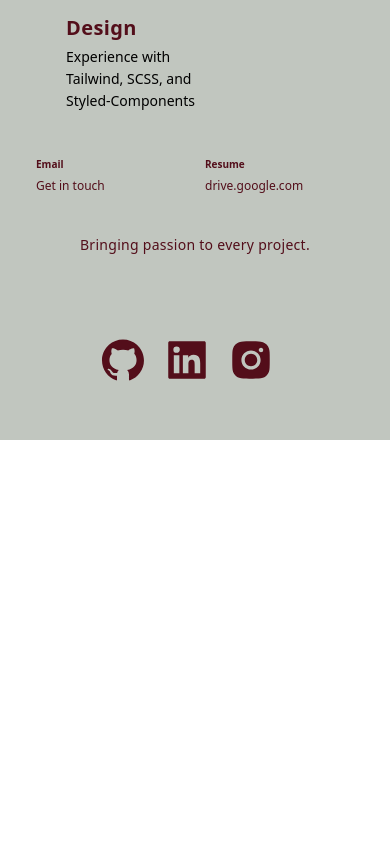
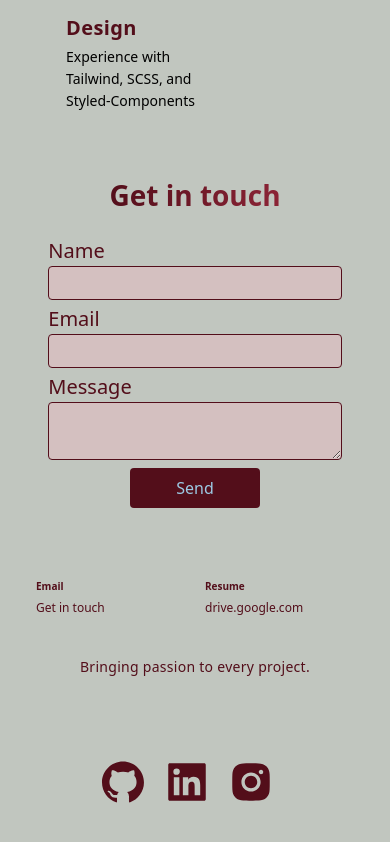
Before and after one commit to anomic84/Personal-Portfolio-React-Tailwind-, a React (Create React App) app: page / in a window 390 px wide. Shown: the part 4225-5067 px from the top of the page. Before the commit the page ends 4665 px from the top, so only its background shows below. Built offline with nearby package versions, Linux system fonts and the light colour scheme; a web font is replaced by a local one.

Commit message:
added contact form

```diff
--- a/package.json
+++ b/package.json
@@ -3,6 +3,7 @@
   "version": "0.1.0",
   "private": true,
   "dependencies": {
+    "@emailjs/browser": "^3.10.0",
     "@testing-library/jest-dom": "^5.16.5",
     "@testing-library/react": "^13.4.0",
     "@testing-library/user-event": "^13.5.0",
--- a/src/App.js
+++ b/src/App.js
@@ -1,5 +1,5 @@
 import React from 'react'
-import { Navbarr, Heror, Projectsr, Techr, Footerr } from './containers';
+import { Navbarr, Heror, Projectsr, Techr, Footerr, Contact } from './containers';
 
 
 const App = () => {
@@ -12,6 +12,7 @@ const App = () => {
             <Projectsr />
             <div className="bg-whitebg">
                 <Techr />
+                <Contact />
                 <Footerr />
             </div>
         </div>
--- /dev/null
+++ b/src/containers/Contact/Contact.jsx
@@ -0,0 +1,53 @@
+import React, { useRef } from 'react';
+import emailjs from '@emailjs/browser';
+
+const Contact = () => {
+  const form = useRef();
+
+  const sendEmail = (e) => {
+    e.preventDefault();
+
+    emailjs.sendForm(
+      'service_24pxcl3',
+      'template_w1e3drq',
+      form.current,
+      'B7klr1udw6fN0xTAL')
+      .then((result) => {
+        console.log(result.text);
+        console.log("Message sent!");
+        e.target.reset()
+      }, (error) => {
+        console.log(error.text);
+      });
+  };
+
+  return (
+    <>
+
+      <div className="flex justify-center pt-8 " id="contact">
+        <h1 className="text-[28px] sm:text-[48px] md:text-[56px] sm:leading-[56px] md:leading-[72px] font-bold inline-block bg-gradient-to-r  from-scred to-scredhover text-transparent bg-clip-text
+      mb-[8px] pt-[16px] sm:pt-[40px] md:pt-[58px] pb-[8px]  max-w-full sm:mb-[20px] md:mb-[16px] text-center">Get in touch</h1>
+      </div>
+      <form ref={form} onSubmit={sendEmail} className='flex flex-col  px-8 py-2'>
+        <div className="w-[90%] md:w-[80%] lg:w-[65%] max-w-[1024px] mx-auto flex flex-col">
+          <label className="text-scred text-[20px] sm:text-[22px] md:text-[24px] leading-[22px] sm:leading-[28px] md:leading-[30px] pb-1">Name</label>
+          <input type="text" name="user_name" className="rounded bg-[#d4c0c0] border border-scred text-slate-800 font-[500] p-1" />
+        </div>
+        <div className="w-[90%] md:w-[80%] lg:w-[65%] max-w-[1024px] mx-auto flex flex-col">
+          <label className="text-scred text-[20px] sm:text-[22px] md:text-[24px] leading-[22px] sm:leading-[28px] md:leading-[30px] pb-1 pt-2">Email</label>
+          <input type="email" name="user_email" className="rounded bg-[#d4c0c0] border border-scred text-slate-800 font-[500] p-1" />
+        </div>
+        <div className="w-[90%] md:w-[80%] lg:w-[65%] max-w-[1024px] mx-auto flex flex-col">
+          <label className="text-scred text-[20px] sm:text-[22px] md:text-[24px] leading-[22px] sm:leading-[28px] md:leading-[30px] pb-1 pt-2">Message</label>
+          <textarea name="message" className="rounded bg-[#d4c0c0] border border-scred text-slate-800 font-[500] p-1" />
+        </div>
+        <div className="flex justify-center pt-2">
+          <input type="submit" value="Send" className="mb-8 rounded bg-scred text-projcolor w-[40%] sm:w-[25%] p-2" />
+        </div>
+      </form>
+
+    </>
+  );
+};
+
+export default Contact
--- a/src/containers/Navbarr/Navbarr.jsx
+++ b/src/containers/Navbarr/Navbarr.jsx
@@ -7,6 +7,7 @@ import { FaBars, FaTimes } from 'react-icons/fa';
 const Navbarr = () => {
 
   const [toggleMenu, setToggleMenu] = useState(false);
+
   return (
     <div className="flex w-full justify-between items-center pt-[1rem] lg:pt-[2rem]">
       <div className="flex w-full items-center justify-between">
@@ -18,7 +19,7 @@ const Navbarr = () => {
           <p><a className="lg:mx-[1rem] hover:text-scredhover dark:hover:text-whitehover" href="#home">Home</a></p>
           <p><a className="lg:mx-[1rem] hover:text-scredhover dark:hover:text-whitehover" href="#projects">Projects</a></p>
           <p><a className="lg:mx-[1rem] hover:text-scredhover dark:hover:text-whitehover" href="#tech">Technologies</a></p>
-          {/* <p><a className="lg:mx-[1rem] hover:text-scredhover" href="#footer">Contact</a></p> */}
+          <p><a className="lg:mx-[1rem] hover:text-scredhover" href="#contact">Contact</a></p>
         </div>
         <div className="hidden xs:flex flex-wrap pr-[16px] md:pr-0 md:flex-nowrap justify-center md:justify-none items-end">
           {/* <BsFillMoonFill className="moon cursor-pointer" />
@@ -47,7 +48,7 @@ const Navbarr = () => {
               <p><a href="#home">Home</a></p>
               <p><a href="#projects">Projects</a></p>
               <p><a href="#tech">Technologies</a></p>
-              {/* <p><a href="#footer">Contact</a></p> */}
+              <p><a href="#contact">Contact</a></p>
 
             </div>
           </div>
--- a/src/containers/index.js
+++ b/src/containers/index.js
@@ -4,3 +4,4 @@ export { default as Heror } from './Heror/Heror';
 export { default as Projectsr } from './Projectsr/Projectsr';
 export { default as Techr } from './Techr/Techr';
 export { default as Footerr } from './Footerr/Footerr';
+export { default as Contact } from './Contact/Contact';
```
Also changed, not shown: 2 other files (tests, documents, lock files or other folders).
